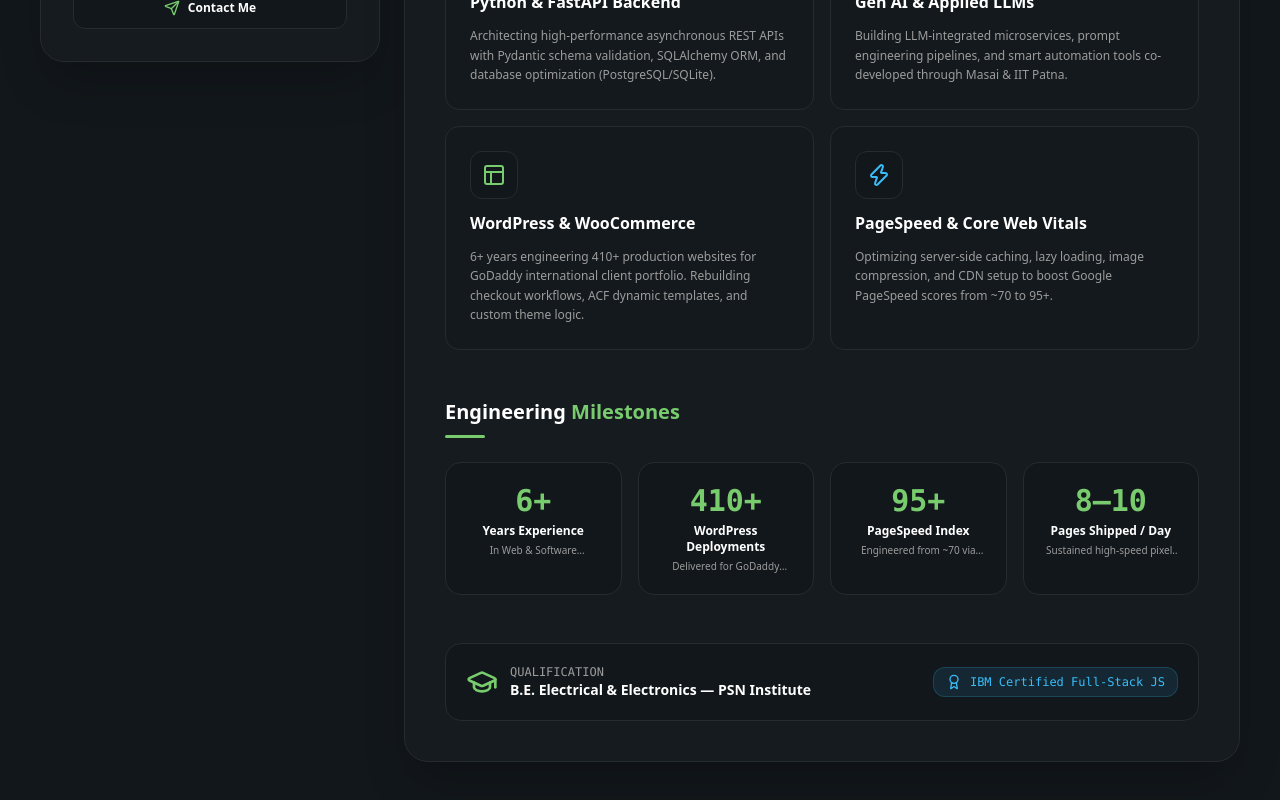
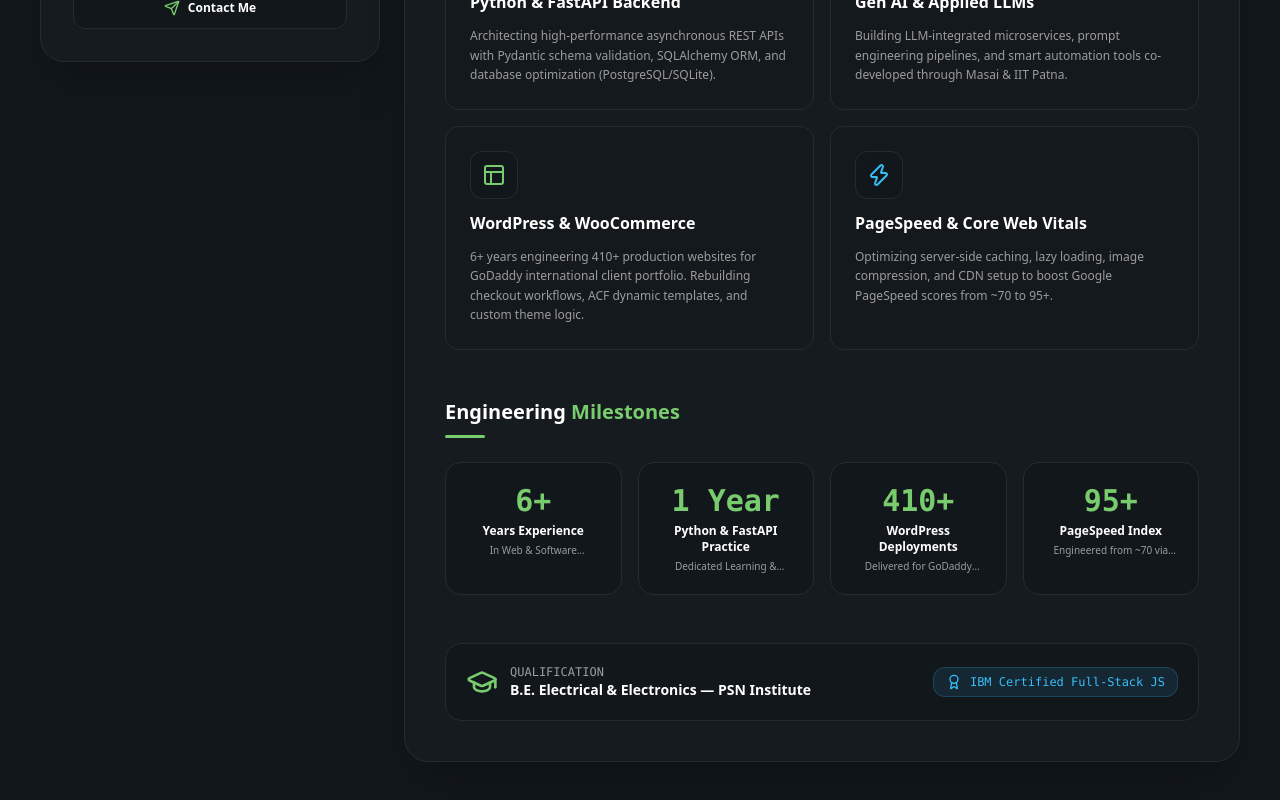
Before and after one commit to Selva-DevEyes/Selvam_SDE, a Next.js app: page / in a window 1280 px wide. Shown: the part 764-1564 px from the top of the page. Built offline with nearby package versions, Linux system fonts and the light colour scheme.

Commit message:
Update Target Role 1 professional summary with 1 year Python & FastAPI capstone practice

```diff
--- a/src/components/ResumeHub.tsx
+++ b/src/components/ResumeHub.tsx
@@ -46,7 +46,7 @@ export const ResumeHub: React.FC<ResumeHubProps> = ({ currentRole }) => {
             Python Developer | Backend & Gen AI
           </h3>
           <p className="text-xs text-[var(--text-muted)] mt-1">
-            FastAPI, Pydantic, SQLAlchemy, PostgreSQL, SQLite, Masai & IIT Patna SDE Program.
+            FastAPI, Pydantic, SQLAlchemy, PostgreSQL, SQLite, Masai & IIT Patna SDE Program (1 Yr Capstone Practice).
           </p>
         </button>
 
@@ -110,7 +110,7 @@ export const ResumeHub: React.FC<ResumeHubProps> = ({ currentRole }) => {
           </h4>
           <p className="text-xs sm:text-sm text-[var(--text-muted)] leading-relaxed bg-[var(--bg-card)] p-4 rounded-xl border border-[var(--border-color)]">
             {activeResumeTab === 'python-ai'
-              ? "Backend-focused developer with 6+ years of software and web engineering experience, now specializing in Python, FastAPI, Pydantic, and SQLAlchemy for REST API and database-driven application development. Currently completing an intensive Software Development Engineering with Applied AI program (Masai & IIT Patna), building full-stack Python projects covering REST API design, database architecture, and LLM-based application development. Brings a strong backend foundation from 6 years engineering 410+ production websites for GoDaddy's international client portfolio using PHP and MySQL. IBM-certified Full Stack JavaScript Developer."
+              ? "Backend-focused developer with 6+ years of software and web engineering experience, with 1 year of dedicated learning & hands-on capstone project practice in Python, FastAPI, Pydantic, and SQLAlchemy for REST API and database-driven application development. Currently completing an intensive Software Development Engineering with Applied AI program (Masai & IIT Patna), building full-stack Python projects covering REST API design, database architecture, and LLM-based application development. Brings a strong backend foundation from 6 years engineering 410+ production websites for GoDaddy's international client portfolio using PHP and MySQL. IBM-certified Full Stack JavaScript Developer."
               : "WordPress Developer and Full Stack specialist with 6+ years of experience engineering 410 high-performance websites for international clients across the US, UK, Australia, and Canada. Former WordPress Integrator at vSplash Techlab (GoDaddy), consistently shipping 8–10 pixel-perfect pages daily while boosting Google PageSpeed scores from 70 → 95+. Deep expertise in theme development, WooCommerce, ACF, Beaver Builder, Elementor, performance optimization, and Figma-to-WordPress conversion."}
           </p>
         </div>
@@ -123,15 +123,15 @@ export const ResumeHub: React.FC<ResumeHubProps> = ({ currentRole }) => {
           <div className="grid sm:grid-cols-2 gap-3 text-xs text-[var(--text-muted)]">
             <div className="p-3 rounded-xl bg-[var(--bg-card)] border border-[var(--border-color)] flex items-start gap-2">
               <CheckCircle2 className="w-4 h-4 text-[var(--accent-green)] shrink-0 mt-0.5" />
+              <span><strong>1 Year</strong> intensive learning & capstone practice in Python, FastAPI & SQLAlchemy.</span>
+            </div>
+            <div className="p-3 rounded-xl bg-[var(--bg-card)] border border-[var(--border-color)] flex items-start gap-2">
+              <CheckCircle2 className="w-4 h-4 text-[var(--accent-green)] shrink-0 mt-0.5" />
               <span><strong>428+</strong> WordPress & backend integration projects shipped.</span>
             </div>
             <div className="p-3 rounded-xl bg-[var(--bg-card)] border border-[var(--border-color)] flex items-start gap-2">
               <CheckCircle2 className="w-4 h-4 text-[var(--accent-green)] shrink-0 mt-0.5" />
               <span><strong>70 → 95+</strong> Google PageSpeed score improvement.</span>
-            </div>
-            <div className="p-3 rounded-xl bg-[var(--bg-card)] border border-[var(--border-color)] flex items-start gap-2">
-              <CheckCircle2 className="w-4 h-4 text-[var(--accent-green)] shrink-0 mt-0.5" />
-              <span><strong>8–10</strong> pixel-perfect pages shipped daily at vSplash.</span>
             </div>
             <div className="p-3 rounded-xl bg-[var(--bg-card)] border border-[var(--border-color)] flex items-start gap-2">
               <CheckCircle2 className="w-4 h-4 text-[var(--accent-green)] shrink-0 mt-0.5" />
--- a/src/data/portfolioData.ts
+++ b/src/data/portfolioData.ts
@@ -45,9 +45,9 @@ export const PORTFOLIO_DATA = {
       title: "Python Developer & Gen AI Engineer",
       badge: "Backend & Full-Stack AI Specialist",
       tagline: "Engineering Robust REST APIs, Scalable Database Systems & Autonomous GenAI Applications",
-      summary: "Backend-focused engineer with 6+ years of total web experience, specializing in Python, FastAPI, Pydantic, and SQLAlchemy for REST API and database-driven application development. Currently pursuing Software Development Engineering with Applied AI (Masai & IIT Patna), creating LLM-integrated microservices, relational database architectures, and data-driven systems.",
+      summary: "Backend-focused developer with 6+ years of software and web engineering experience, with 1 year of dedicated learning & hands-on capstone project practice in Python, FastAPI, Pydantic, and SQLAlchemy for REST API and database-driven application development. Currently completing an intensive Software Development Engineering with Applied AI program (Masai & IIT Patna), building full-stack Python projects covering REST API design, database architecture, and LLM-based application development. Brings a strong backend foundation from 6 years engineering 410+ production websites for GoDaddy's international client portfolio using PHP and MySQL. IBM-certified Full Stack JavaScript Developer.",
       heroPoints: [
-        "Specializing in Python, FastAPI, Pydantic & SQLAlchemy",
+        "1 Year Learning & Capstone Practice in Python, FastAPI & SQLAlchemy",
         "LLM-based Application Development & Prompt Engineering",
         "Database Architecture & Query Optimization (PostgreSQL, SQLite, MySQL)",
         "Proven 6-Year Engineering Track Record with 410+ Shipped Deployments"
@@ -69,16 +69,16 @@ export const PORTFOLIO_DATA = {
 
   stats: [
     { value: "6+", label: "Years Experience", description: "In Web & Software Engineering" },
+    { value: "1 Year", label: "Python & FastAPI Practice", description: "Dedicated Learning & Capstone Builds" },
     { value: "410+", label: "WordPress Deployments", description: "Delivered for GoDaddy International Portfolio" },
-    { value: "95+", label: "PageSpeed Index", description: "Engineered from ~70 via Core Web Vitals" },
-    { value: "8–10", label: "Pages Shipped / Day", description: "Sustained high-speed pixel-perfect throughput" }
+    { value: "95+", label: "PageSpeed Index", description: "Engineered from ~70 via Core Web Vitals" }
   ],
 
   skills: {
     backend: [
-      { name: "Python 3", level: 90, tag: "Primary" },
-      { name: "FastAPI", level: 88, tag: "Primary" },
-      { name: "Pydantic", level: 85, tag: "Primary" },
+      { name: "Python 3", level: 90, tag: "1 Yr Capstone Practice" },
+      { name: "FastAPI", level: 88, tag: "1 Yr Capstone Practice" },
+      { name: "Pydantic", level: 85, tag: "Data Schemas" },
       { name: "SQLAlchemy", level: 85, tag: "ORM" },
       { name: "REST API Design", level: 92, tag: "Core" },
       { name: "PHP", level: 85, tag: "Backend" },
@@ -129,7 +129,7 @@ export const PORTFOLIO_DATA = {
       location: "Remote / Self-Directed",
       category: "python-ai",
       highlights: [
-        "Completing an intensive, project-based program covering Python, FastAPI, Pydantic, SQLAlchemy, and applied Gen AI.",
+        "Completing an intensive, project-based program covering Python, FastAPI, Pydantic, SQLAlchemy, and applied Gen AI with 1 year of hands-on capstone practice.",
         "Building full-stack Python projects applying REST API design, relational database architecture (PostgreSQL/SQLite), and LLM-based application development.",
         "Engineered personal Python REST services and WordPress full-stack hybrid projects during career transition (Oct 2025 – Ongoing)."
       ]
@@ -193,7 +193,7 @@ export const PORTFOLIO_DATA = {
       id: "proj-fastapi-ai",
       title: "FastAPI GenAI Intelligence Backend",
       category: "python-ai",
-      description: "Asynchronous REST API service built with Python, FastAPI, Pydantic, and SQLAlchemy with integrated LLM prompt pipeline and SQL query optimization.",
+      description: "Asynchronous REST API service built with Python, FastAPI, Pydantic, and SQLAlchemy with integrated LLM prompt pipeline and SQL query optimization (1 Year Capstone Build).",
       longDescription: "A full-stack backend platform featuring Pydantic schemas, dynamic database migrations with SQLAlchemy, JWT authentication, rate limiting, and an OpenAI/Gemini LLM prompt-driven automation layer for document analysis.",
       tags: ["Python", "FastAPI", "Pydantic", "SQLAlchemy", "GenAI", "PostgreSQL"],
       metrics: "Sub-50ms API Latency | 100% Async Pipeline",
```
